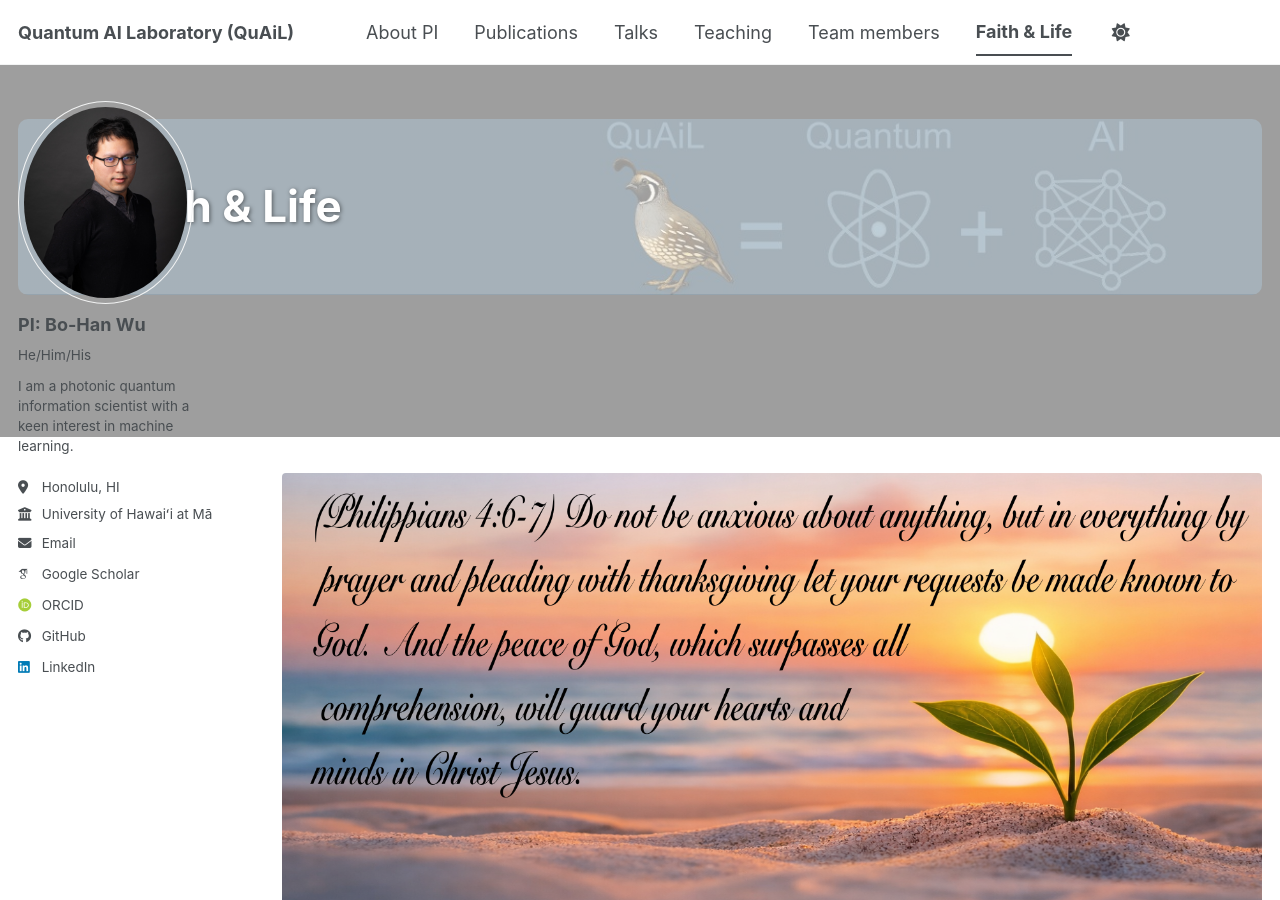
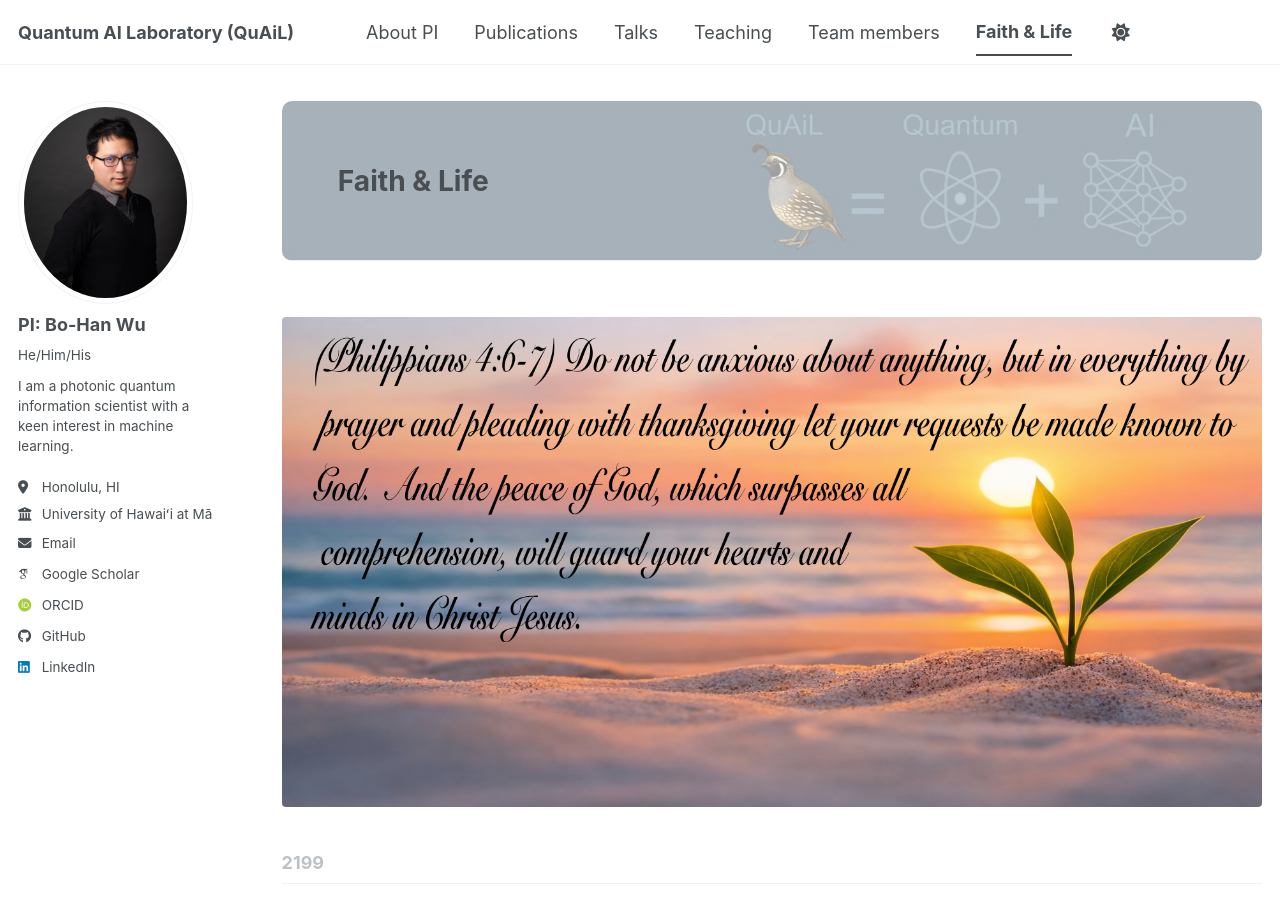
Before and after one commit to go705/go705.github.io, a Jekyll site: the page built from _pages/year-archive.html, in a window 1280 px wide and 900 px high. Built offline with Jekyll 4.4.1, drawn with Linux system fonts in a browser that asks for light colours; some web fonts are replaced; a script bundle is joined from its source files by our own code; library files that are not in the unit come from our copies; part of the change alters nothing that is shown.

```diff
--- a/_pages/year-archive.html
+++ b/_pages/year-archive.html
@@ -3,9 +3,6 @@ layout: archive
 permalink: /year-archive/
 title: "Faith & Life"
 author_profile: true
-header:
-  overlay_image: " " # This overrides the default Quail banner with an empty space
-  image: " "         # This ensures no other default images load
 redirect_from:
   - /wordpress/blog-posts/
 ---
```
